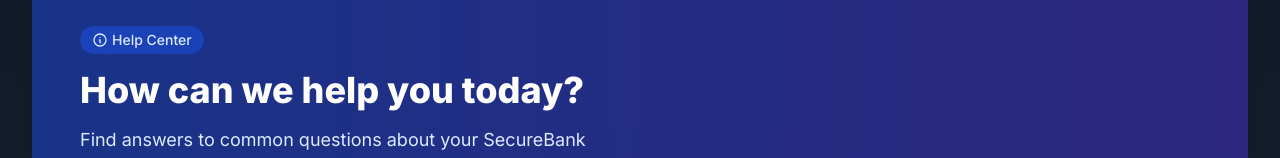
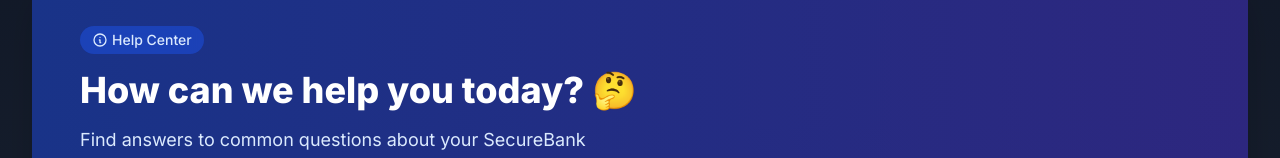
Before and after one commit to sunnypatell/securebank-ctf, a Next.js app in the folder frontend/: page /help-faq in a window 1280 px wide. Shown: the part 127-285 px from the top of the page. Built offline with nearby package versions, Linux system fonts and the light colour scheme.

Commit message:
added emoji small commit

```diff
--- a/frontend/app/dashboard/page.tsx
+++ b/frontend/app/dashboard/page.tsx
@@ -301,7 +301,7 @@
                   Welcome {username ? `back, ${username}` : "to SecureBank"}
                 </div>
                 <h1 className="text-3xl font-extrabold text-white sm:text-4xl mb-4">
-                  Banking Reimagined for the Digital Age
+                  Banking Reimagined for the Digital Age🔐
                 </h1>
                 <p className="text-lg text-blue-100 mb-6 max-w-xl">
                   Experience the future of secure banking with our cutting-edge platform designed to protect your
--- a/frontend/app/help-faq/page.tsx
+++ b/frontend/app/help-faq/page.tsx
@@ -269,7 +269,7 @@
                   </svg>
                   Help Center
                 </div>
-                <h1 className="text-3xl font-extrabold text-white sm:text-4xl mb-4">How can we help you today?</h1>
+                <h1 className="text-3xl font-extrabold text-white sm:text-4xl mb-4">How can we help you today? 🤔</h1>
                 <p className="text-lg text-blue-100 mb-6 max-w-xl">
                   Find answers to common questions about your SecureBank account, transactions, and more.
                 </p>
```
